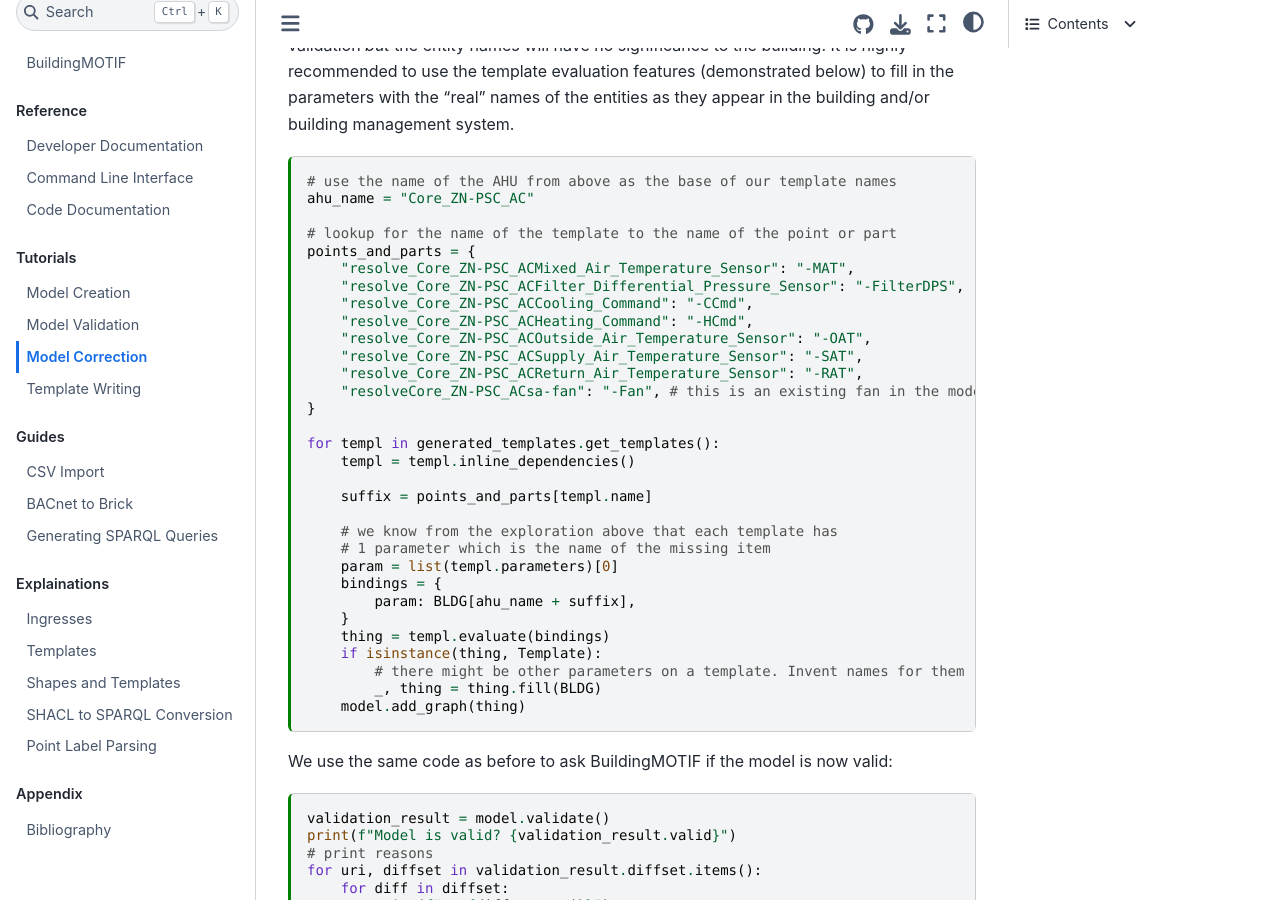
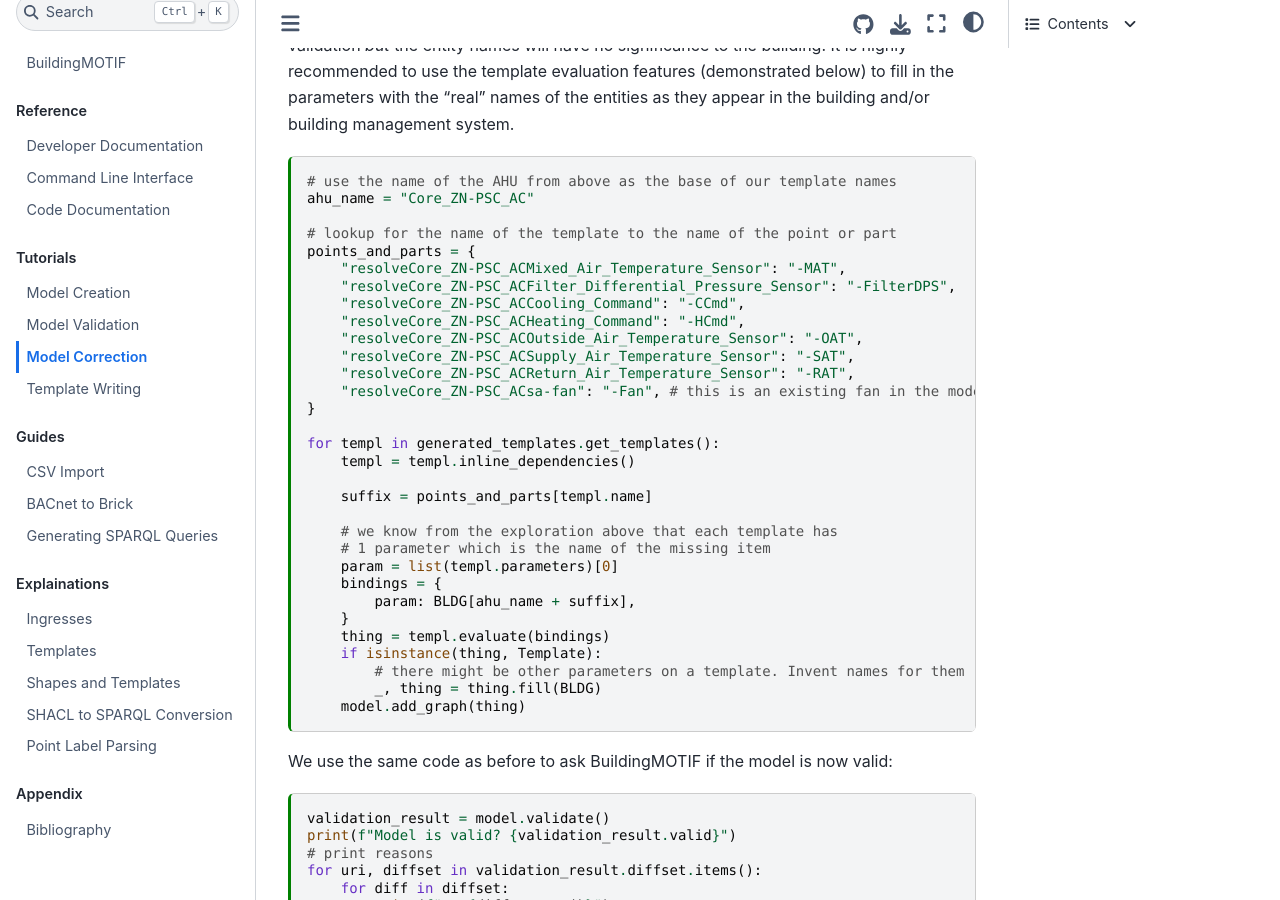
Before and after one commit to NREL/BuildingMOTIF, a Jupyter Book: the page built from docs/tutorials/model_correction.md, in a window 1280 px wide and 900 px high, scrolled down 2353 px. Built offline with Jupyter Book 1.0.4 settings and Sphinx 7.4.7 and the Sphinx Book theme 1.1.4, drawn with Linux system fonts in a browser that asks for light colours.

Commit message:
fix Model Correction KeyError

```diff
--- a/docs/tutorials/model_correction.md
+++ b/docs/tutorials/model_correction.md
@@ -123,13 +123,13 @@ ahu_name = "Core_ZN-PSC_AC"
 
 # lookup for the name of the template to the name of the point or part
 points_and_parts = {
-    "resolve_Core_ZN-PSC_ACMixed_Air_Temperature_Sensor": "-MAT",
-    "resolve_Core_ZN-PSC_ACFilter_Differential_Pressure_Sensor": "-FilterDPS",
-    "resolve_Core_ZN-PSC_ACCooling_Command": "-CCmd",
-    "resolve_Core_ZN-PSC_ACHeating_Command": "-HCmd",
-    "resolve_Core_ZN-PSC_ACOutside_Air_Temperature_Sensor": "-OAT",
-    "resolve_Core_ZN-PSC_ACSupply_Air_Temperature_Sensor": "-SAT",
-    "resolve_Core_ZN-PSC_ACReturn_Air_Temperature_Sensor": "-RAT",
+    "resolveCore_ZN-PSC_ACMixed_Air_Temperature_Sensor": "-MAT",
+    "resolveCore_ZN-PSC_ACFilter_Differential_Pressure_Sensor": "-FilterDPS",
+    "resolveCore_ZN-PSC_ACCooling_Command": "-CCmd",
+    "resolveCore_ZN-PSC_ACHeating_Command": "-HCmd",
+    "resolveCore_ZN-PSC_ACOutside_Air_Temperature_Sensor": "-OAT",
+    "resolveCore_ZN-PSC_ACSupply_Air_Temperature_Sensor": "-SAT",
+    "resolveCore_ZN-PSC_ACReturn_Air_Temperature_Sensor": "-RAT",
     "resolveCore_ZN-PSC_ACsa-fan": "-Fan", # this is an existing fan in the model!
 }
 
```
